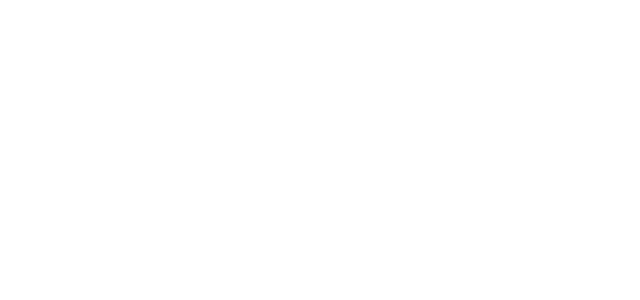
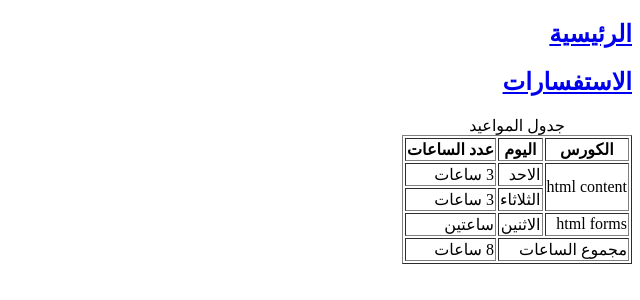
Before and after one commit to joudtbaishat/coders-institute, a plain HTML site: page assignment4/schedule.html in a window 1280 px wide. Shown: the whole page, without its empty margins (640-1280 px from the left). Drawn offline with Linux system fonts and the light colour scheme.

Commit message:
add an answer to answers4 file, did task 2 for this session on schedule and enquiry pages

```diff
--- a/assignment4/schedule.html
+++ b/assignment4/schedule.html
@@ -5,6 +5,39 @@
         <title>معهد coderz</title>
     </head>
     <body>
-
+    <nav>
+        <h2><a href="index.html">الرئيسية</a></h2>
+        <h2><a href="enquiry.html">الاستفسارات</a></h2>
+    </nav>
+    <table border="1">
+        <caption>جدول المواعيد</caption>
+        <thead>
+            <th scope="colgroup">الكورس</th>
+            <th scope="colgroup">اليوم</th>
+            <th scope="colgroup">عدد الساعات</th>
+        </thead>
+        <tbody>
+            <tr>
+                <td rowspan="2">html content</td>
+                <td>الاحد</td>
+                <td>3 ساعات</td>
+            </tr>
+            <tr>
+                <td>الثلاثاء</td>
+                <td>3 ساعات</td>
+            </tr>
+            <tr>
+                <td>html forms</td>
+                <td>الاثنين</td>
+                <td>ساعتين</td>
+            </tr>
+        </tbody>
+        <tfoot>
+            <tr>
+                <td colspan="2">مجموع الساعات</td>
+                <td>8 ساعات</td>
+            </tr>
+        </tfoot>
+    </table>
     </body>
 </html>
```
Also changed, not shown: assignment4/enquiry.html (+2 -2 lines), assignment4/answers4.txt.
